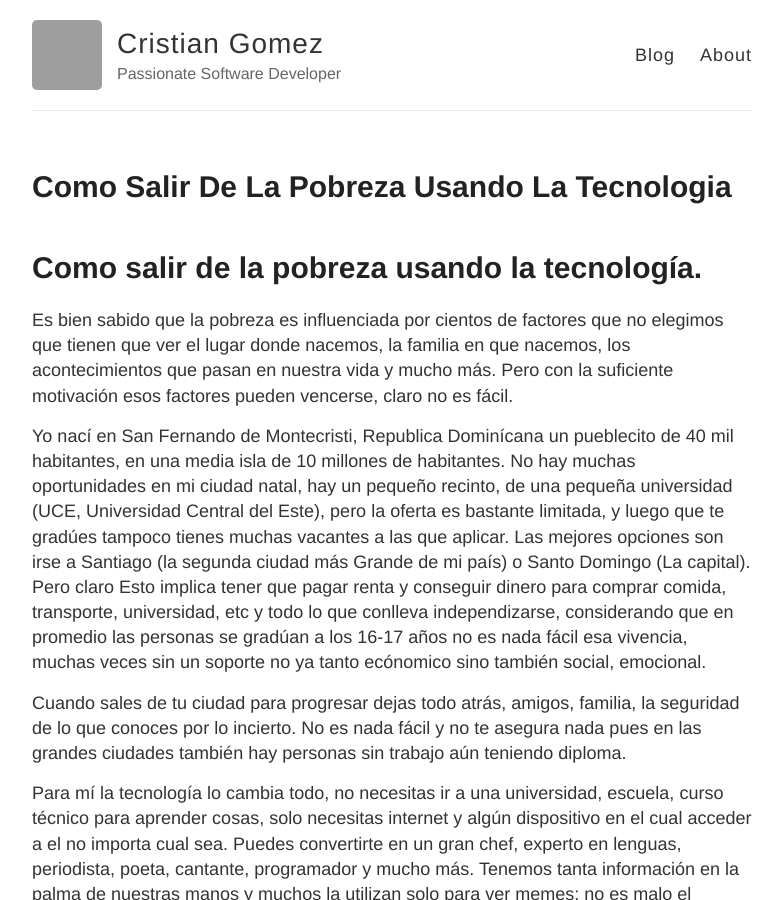
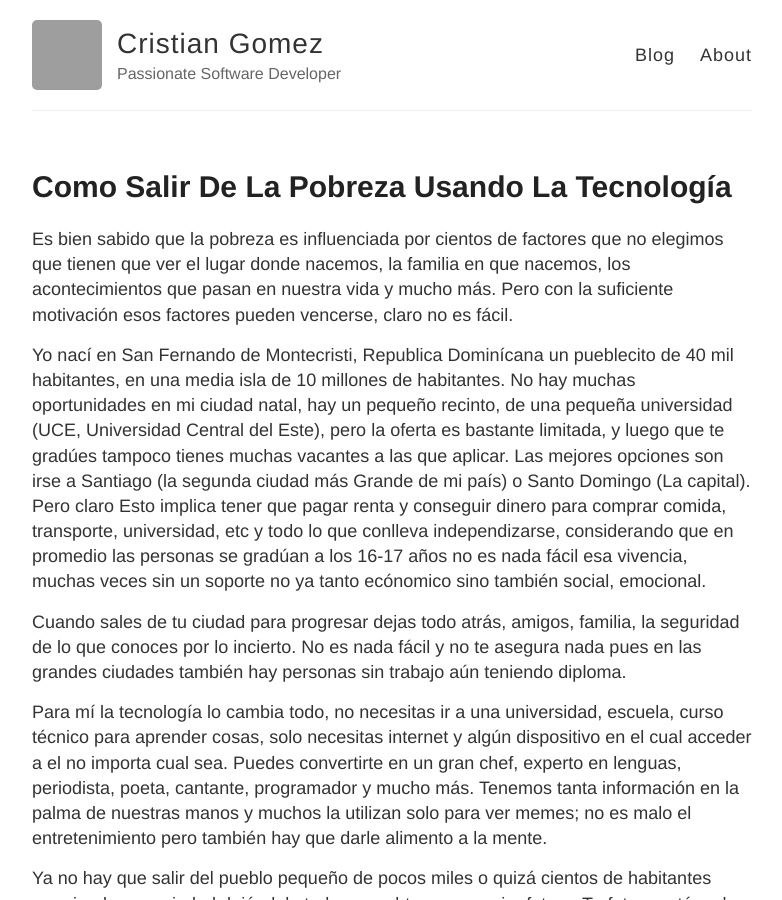
Before and after one commit to chriscoderdr/chriscoderdr, a Jekyll site: the page built from _posts/2021-01-08-como-salir-de-la-pobreza-usando-la-tecnología.md, in a window 1280 px wide and 900 px high. Shown: the whole window, without its empty margins (248-1030 px from the left). Built offline with Jekyll 4.4.1, drawn with Linux system fonts in a browser that asks for light colours; our own code applies the rules of GitHub Pages for plain Markdown files; comment, search, counter and statistics services are not loaded; grey boxes are pictures that could not be loaded.

Commit message:
Update and rename 2021-01-08-como-salir-de-la-pobreza-usando-la-tecnologia.md to 2021-01-08-como-salir-de-la-pobreza-usando-la-tecnología.md

```diff
--- a/_posts/2021-01-08-como-salir-de-la-pobreza-usando-la-tecnologia.md
+++ b/_posts/2021-01-08-como-salir-de-la-pobreza-usando-la-tecnología.md
@@ -1,5 +1,3 @@
-# Como salir de la pobreza usando la tecnología.
-
 Es bien sabido que la pobreza es influenciada por cientos de factores que no elegimos que tienen que ver el lugar donde nacemos, la familia en que nacemos,
 los acontecimientos que pasan en nuestra vida y mucho más. Pero con la suficiente motivación esos factores pueden vencerse, claro no es fácil.
 
```
